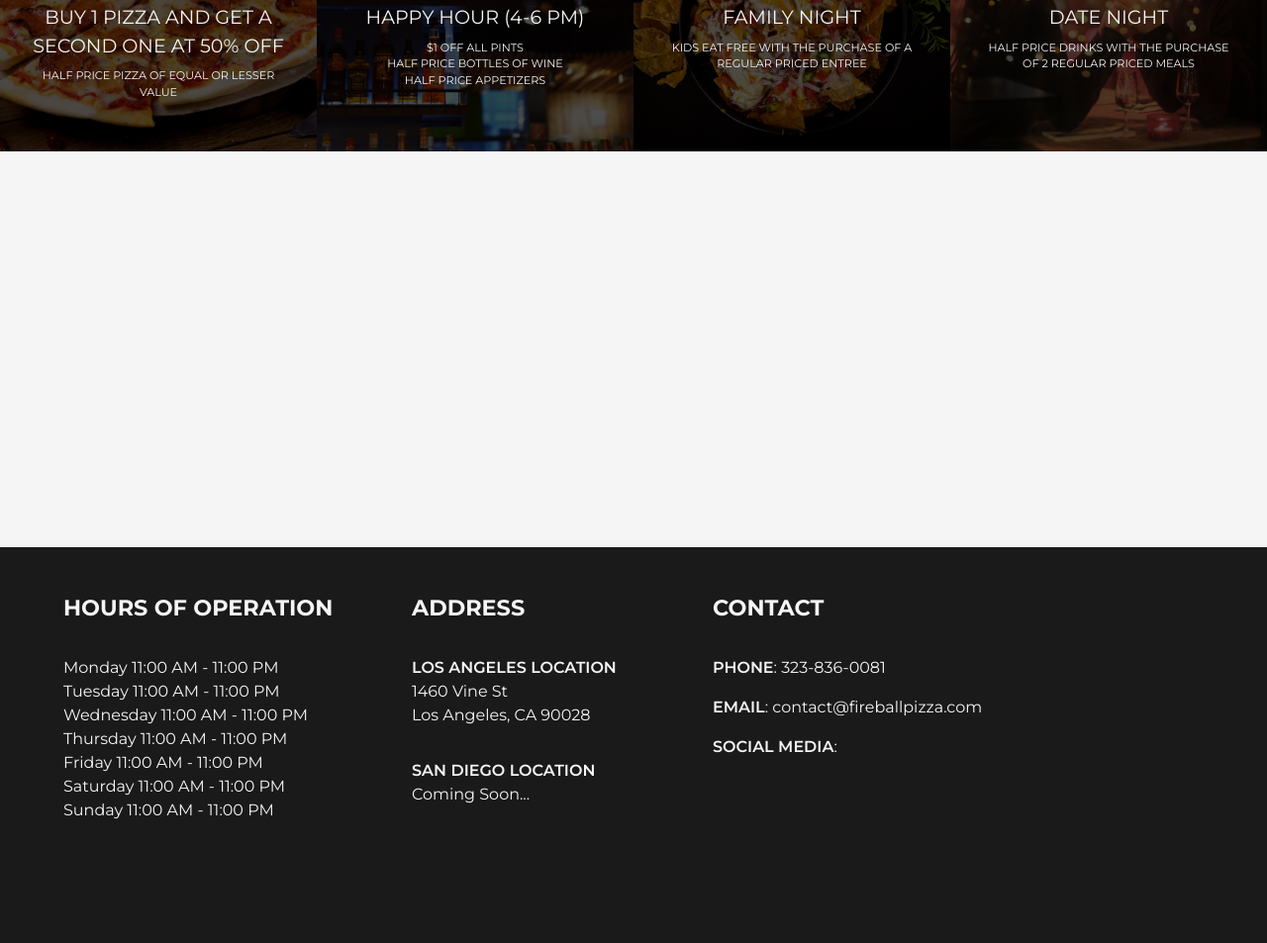
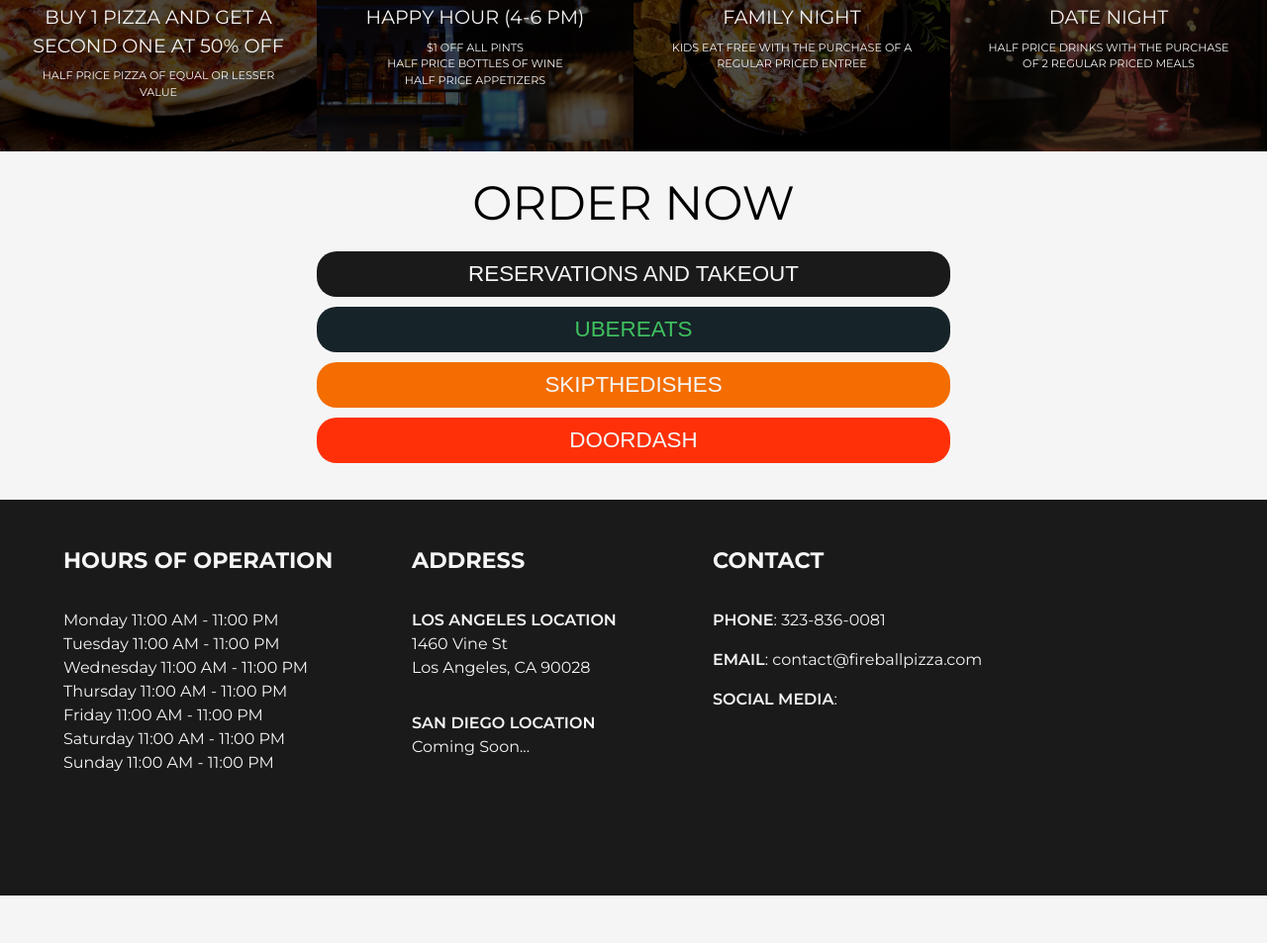
Before and after one commit to TheJackForge/FireballPizza, a plain HTML site: page index.html in a window 1280 px wide. Shown: the part 5733-6686 px from the top of the page at 99% size. After the commit the page ends 6648 px from the top, so only its background shows below. Drawn offline with Linux system fonts and the light colour scheme; a web font is replaced by a local one.

Commit message:
Delivery Section Buttons

```diff
--- a/index.html
+++ b/index.html
@@ -138,7 +138,15 @@
             </div>
         </div>
         <a name="order"></a>
-        <div class="fireball-pizza-takeout-delivery-container"></div>
+        <div class="fireball-pizza-takeout-delivery-container">
+            <p>ORDER NOW</p>
+            <div class="delivery-container">
+                <button class="reservations-takeout-btn">RESERVATIONS AND TAKEOUT</button>
+                <button class="uber-eats-btn">UBEREATS</button>
+                <button class="skip-the-dishes-btn">SKIPTHEDISHES</button>
+                <button class="doordash-btn">DOORDASH</button>
+            </div>
+        </div>
         <div class="fireball-pizza-information">
             <div class="blank-footer-node"></div>
             <div class="fireball-pizza-hours">
--- a/styles.css
+++ b/styles.css
@@ -645,8 +645,93 @@ a {
 }
 
 .fireball-pizza-takeout-delivery-container {
-    height: 400px;
+    display: flex;
+    flex-direction: column;
+    align-items: center;
     background-color: var(--primary-color);
+    font-size: 3rem;
+    padding: 1rem 0 2rem 0;
+}
+
+.fireball-pizza-takeout-delivery-container p {
+    margin-bottom: 0.5rem;
+}
+
+.delivery-container {
+    display: flex;
+    flex-direction: column;
+    align-items: center;
+    justify-content: center;
+    width: 100%;
+}
+
+.reservations-takeout-btn {
+    border: none;
+    background: none;
+    width: 90%;
+    font-size: 1.4rem;
+    color: var(--primary-color);
+    background-color: var(--secondary-color);
+    padding: 10px;
+    cursor: pointer;
+    margin: 5px;
+    border-radius: 20px;
+}
+
+.reservations-takeout-btn:hover {
+    box-shadow: 0 0 11px rgba(33,33,33,1);
+}
+
+.uber-eats-btn {
+    border: none;
+    background: none;
+    width: 90%;
+    font-size: 1.4rem;
+    color: #3FC060;
+    background-color: #162328;
+    padding: 10px;
+    cursor: pointer;
+    margin: 5px;
+    border-radius: 20px;
+}
+
+.uber-eats-btn:hover {
+    box-shadow: 0 0 11px rgba(33,33,33,1);
+}
+
+.skip-the-dishes-btn {
+    border: none;
+    background: none;
+    width: 90%;
+    font-size: 1.4rem;
+    color: var(--primary-color);
+    background-color: #F36D00;
+    padding: 10px;
+    cursor: pointer;
+    margin: 5px;
+    border-radius: 20px;
+}
+
+.skip-the-dishes-btn:hover {
+    box-shadow: 0 0 11px rgba(33,33,33,1);
+}
+
+.doordash-btn {
+    border: none;
+    background: none;
+    width: 90%;
+    font-size: 1.4rem;
+    color: var(--primary-color);
+    background-color: #FF3008;
+    padding: 10px;
+    cursor: pointer;
+    margin: 5px;
+    border-radius: 20px;
+    transition: box-shadow .3s;
+}
+
+.doordash-btn:hover {
+    box-shadow: 0 0 6px rgba(20,20,20,0.8);
 }
 
 .fireball-pizza-information {
@@ -745,14 +830,6 @@ a {
 
 .fireball-pizza-contact-content p {
     font-weight: 400;
-}
-
-.fireball-pizza-contact-content p:nth-of-type(2) {
-
-}
-
-.fireball-pizza-contact-content p:nth-of-type(3) {
-
 }
 
 .contact-bold {
@@ -1219,9 +1296,20 @@ a {
         margin: 0 2rem;
     }
 
-    .fireball-pizza-takeout-delivery-container {
-        height: 400px;
-        background-color: var(--primary-color);
+    .reservations-takeout-btn {
+        width: 70%;
+    }
+
+    .uber-eats-btn {
+        width: 70%;
+    }
+
+    .skip-the-dishes-btn {
+        width: 70%;
+    }
+
+    .doordash-btn {
+        width: 70%;
     }
 
     .fireball-pizza-information {
@@ -1377,6 +1465,22 @@ a {
         width: 60%;
     }
 
+    .reservations-takeout-btn {
+        width: 50%;
+    }
+
+    .uber-eats-btn {
+        width: 50%;
+    }
+
+    .skip-the-dishes-btn {
+        width: 50%;
+    }
+
+    .doordash-btn {
+        width: 50%;
+    }
+
     .fireball-pizza-information {
         display: flex;
         justify-content: flex-start;
```
